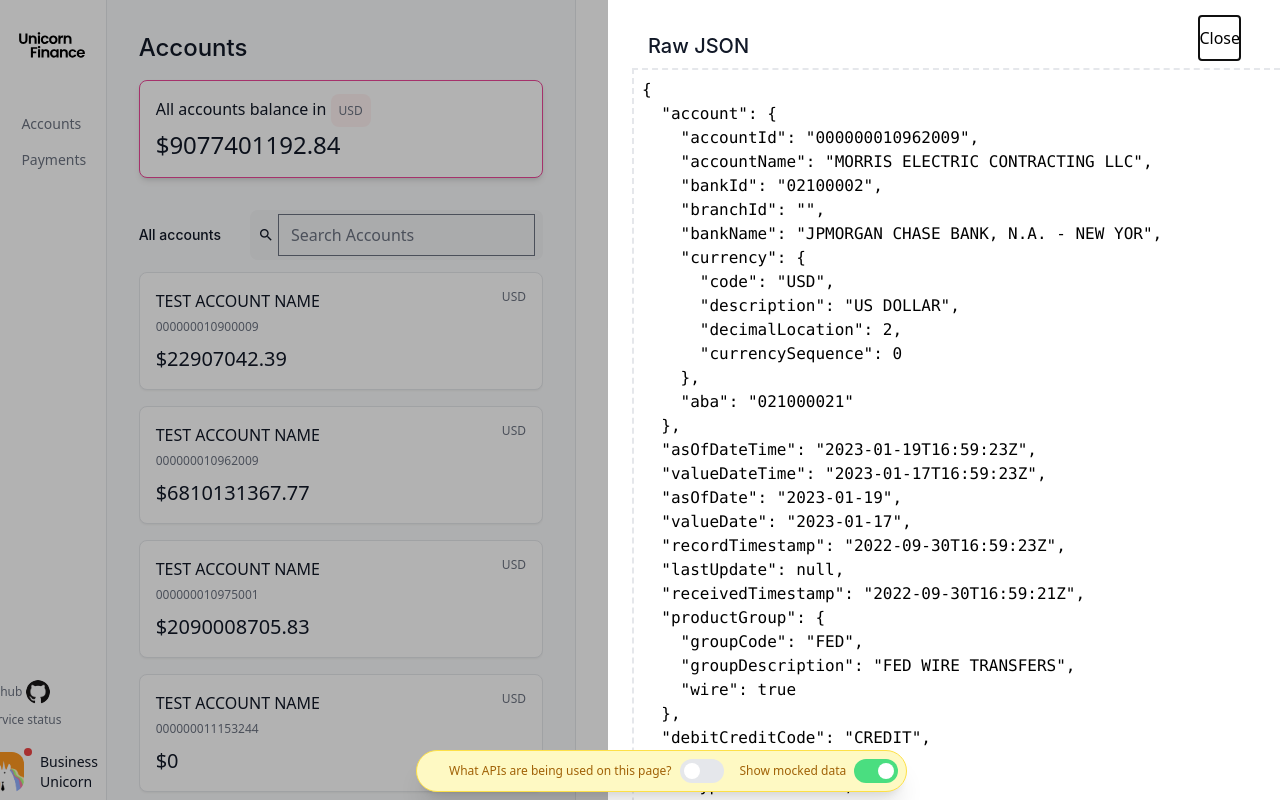
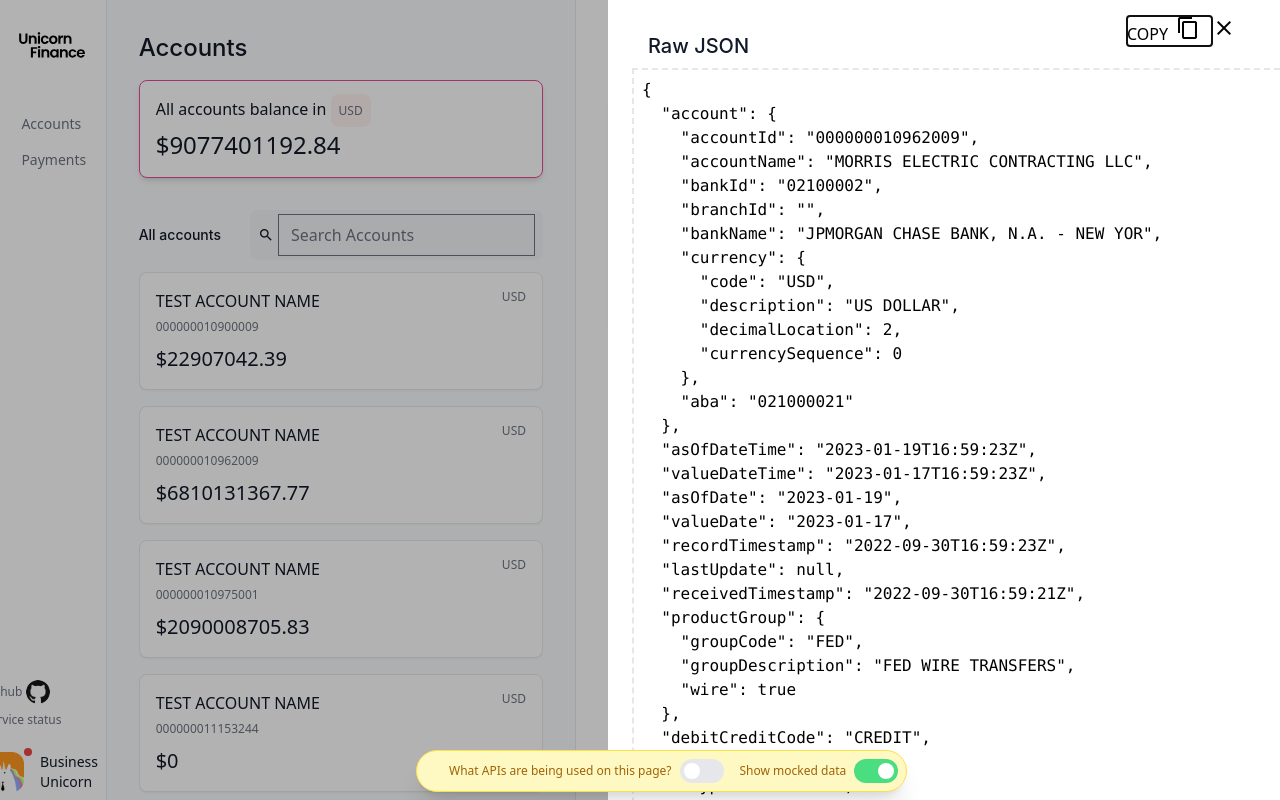
Before and after one commit to jpmorgan-payments/unicorn-finance, a React (Vite) app in the folder app/client/: page / in a window 1280 px wide. Both pictures are taken after a click on the element 937 px from the left and 457 px from the top of the page. Shown: the top 800 px of the page. Built offline with nearby package versions, Linux system fonts and the light colour scheme.

Commit message:
Added in copy button

```diff
--- a/app/client/src/components/json_dialog.tsx
+++ b/app/client/src/components/json_dialog.tsx
@@ -7,6 +7,15 @@ function JsonDialog() {
     jsonDialogData,
     setJsonDialogData,
   } = React.useContext(AppContext);
+  const [copyClicked, setCopyClicked] = React.useState(false)
+
+  const copyClickedFunction = () => {
+    navigator.clipboard.writeText(jsonDialogData.data ? jsonDialogData.data : '{}');
+    setCopyClicked(true);
+    setTimeout(() => {
+      setCopyClicked(false);
+    }, 3000)
+  }
 
   return (
     <Dialog
@@ -21,13 +30,24 @@ function JsonDialog() {
             <Dialog.Title className="text-xl font-medium text-gray-900 mt-4">
               Raw JSON
             </Dialog.Title>
+            <div>
+              <button
+                type="button"
+                onClick={copyClickedFunction}
+                data-cy="closeButton"
+                className='hover:border-solid  hover:border-2 hover: border-spacing-4'
+              >
+                {copyClicked ? 'COPIED' : 'COPY'}
+                <span className="material-icons text-md mr-1 px-2">{copyClicked ? 'done' : 'content_copy'}</span>
+              </button>
               <button
                 type="button"
                 onClick={() => setJsonDialogData({ state: false, data: null })}
                 data-cy="closeButton"
               >
-              Close
+                <span className="material-icons text-md mr-1">close</span>
               </button>
+            </div>
           </div>
           <pre
             data-cy="jsonDialogContent"
```
Lines whose indentation alone changed are shown as unchanged.
